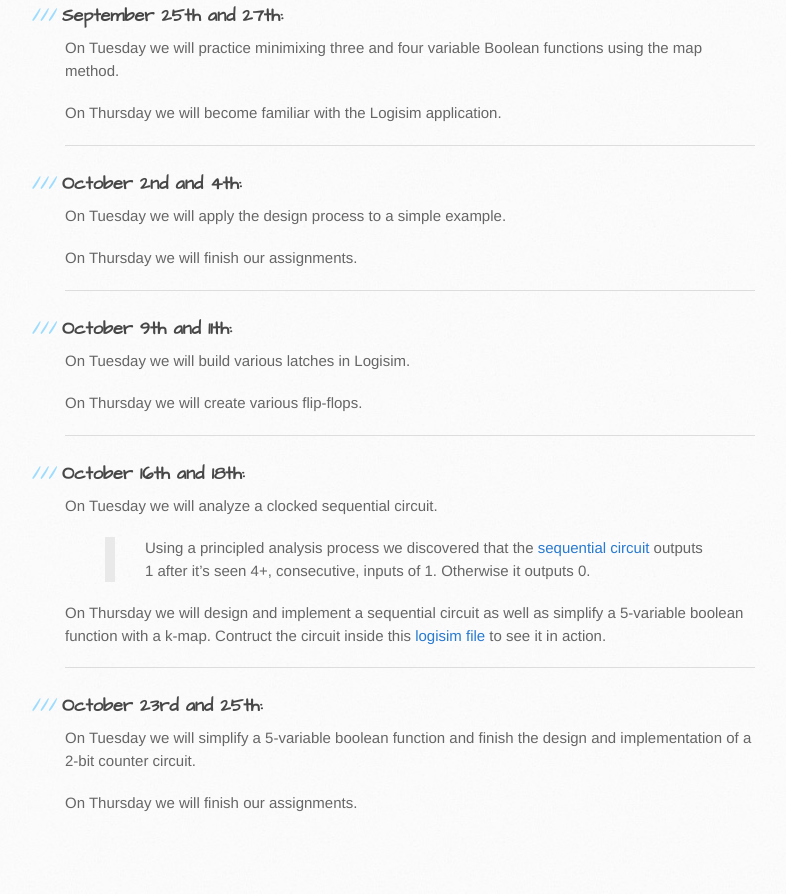
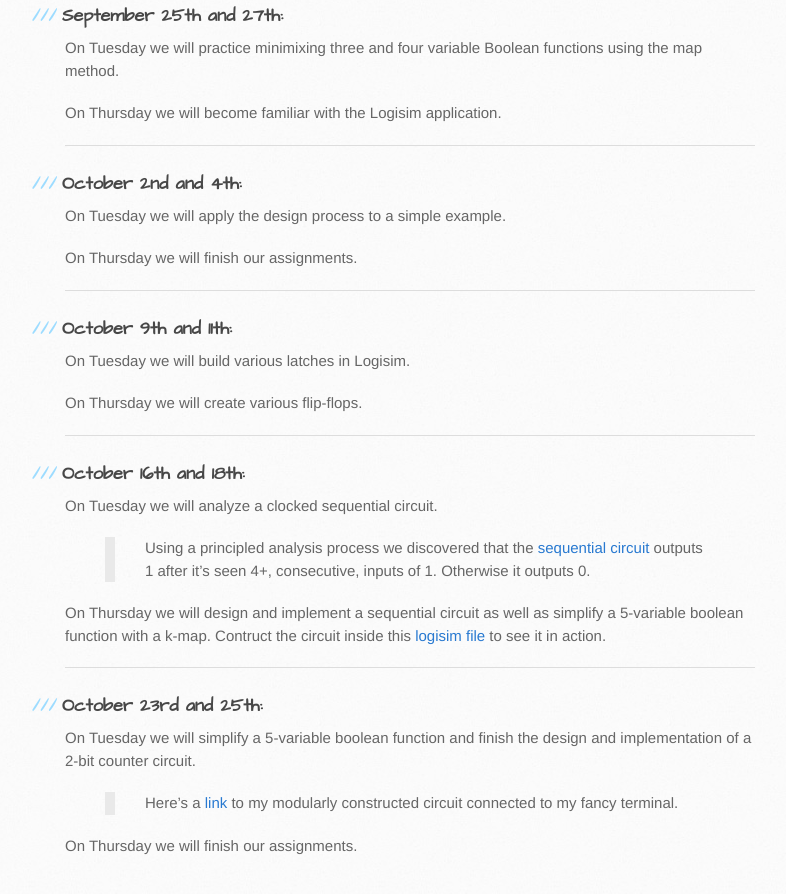
Before and after one commit to philstutorials/philstutorials.github.io, a Jekyll site: the page built from CPSC359.md, in a window 1280 px wide and 900 px high, scrolled down 801 px. Shown: the top 894 px of the window, without its empty margins (105-891 px from the left). Built offline with Jekyll 4.4.1, drawn with Linux system fonts in a browser that asks for light colours; our own code applies the rules of GitHub Pages for plain Markdown files; before the commit the page ends 1658 px from its top, so only the background shows below that.

Commit message:
Update CPSC359.md

```diff
--- a/CPSC359.md
+++ b/CPSC359.md
@@ -56,4 +56,6 @@ On Thursday we will design and implement a sequential circuit as well as simplif
 ### October 23rd and 25th:
 On Tuesday we will simplify a 5-variable boolean function and finish the design and implementation of a 2-bit counter circuit.
 
+> Here's a [link](https://raw.githubusercontent.com/philstutorials/philstutorials.github.io/master/_data/simple_counter_split.circ "Logisim file. Save this to your computer.") to my modularly constructed circuit connected to my fancy terminal.
+
 On Thursday we will finish our assignments.
```
